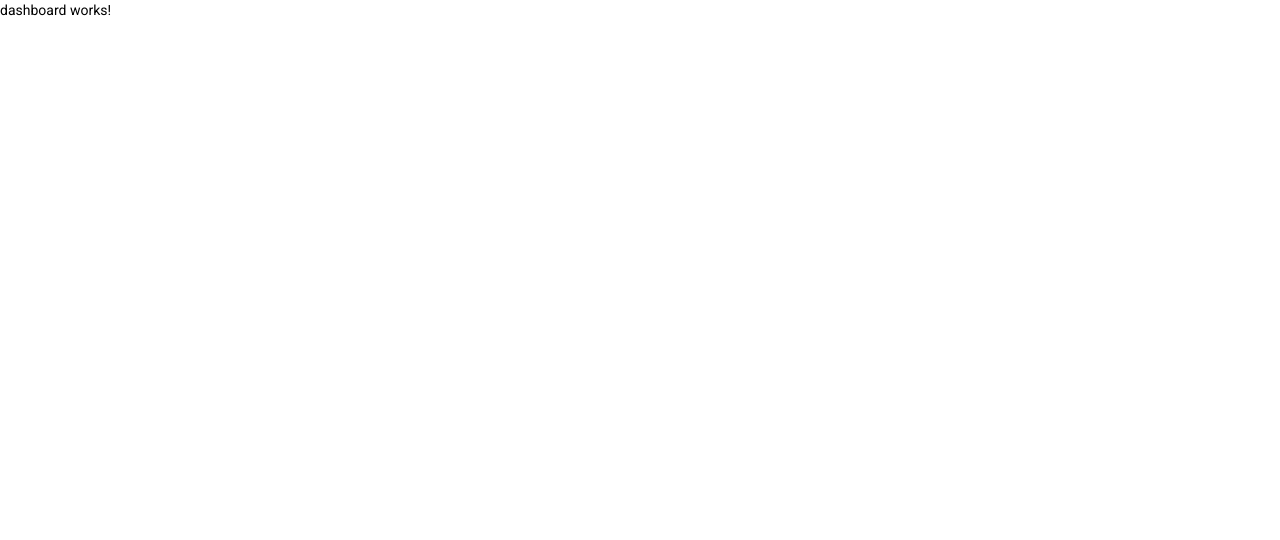
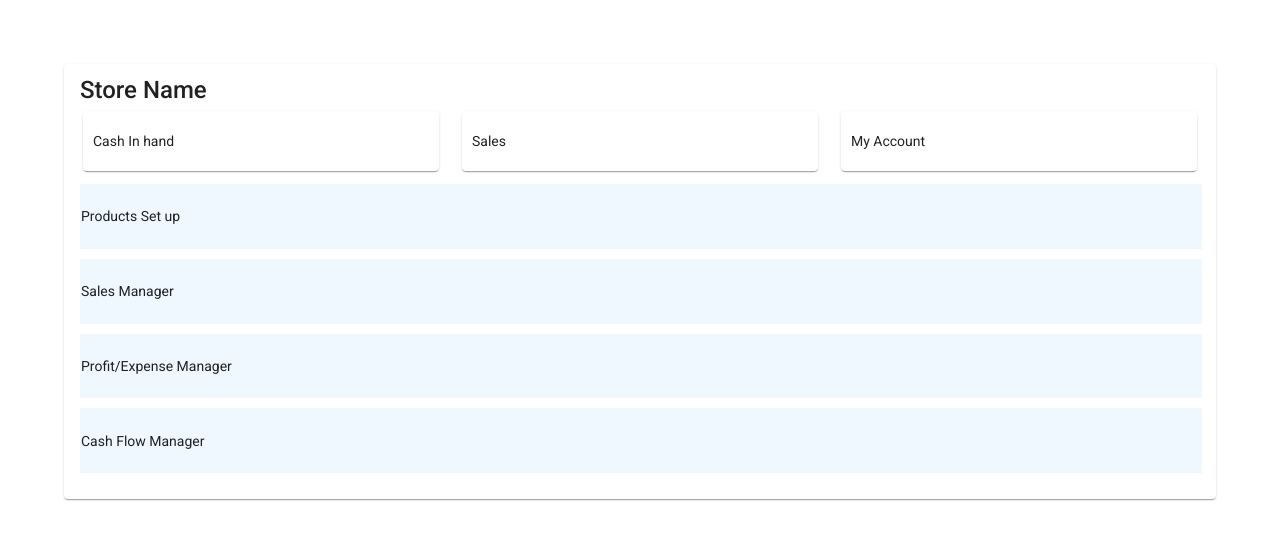
Before and after one commit to pchessah/accounting-application, an Angular app: page /dashboard in a window 1280 px wide. Shown: the top 540 px of the page. Built offline with nearby package versions, Linux system fonts and the light colour scheme.

Commit message:
Started Dashboard

```diff
--- a/src/app/storeowner/dashboard/dashboard.component.html
+++ b/src/app/storeowner/dashboard/dashboard.component.html
@@ -1 +1,17 @@
-<p>dashboard works!</p>
+<div>
+    <mat-card class="dashboard-card">
+        <mat-card-title>Store Name</mat-card-title>
+        <div class="info-cards-holder" fxLayout="row" fxLayoutAlign="space-between">
+            <mat-card class="info-cards">Cash In hand</mat-card>
+            <mat-card class="info-cards"> Sales</mat-card>
+            <mat-card class="info-cards">My Account</mat-card>
+        </div>
+
+        <div class="menu-items">
+            <div>Products Set up</div>
+            <div>Sales Manager</div>
+            <div>Profit/Expense Manager</div>
+            <div>Cash Flow Manager</div>
+        </div>
+    </mat-card>
+</div>
--- a/src/app/storeowner/dashboard/dashboard.component.scss
+++ b/src/app/storeowner/dashboard/dashboard.component.scss
@@ -0,0 +1,21 @@
+.dashboard-card{
+    margin: 5%;
+}
+
+.info-cards{
+    padding: 20px 10px;
+    width: 30%;
+    margin: 3px;
+}
+
+.info-cards-holder{
+    flex-direction: row;
+    flex-wrap: wrap !important;
+}
+
+.menu-items > div{
+    background-color: aliceblue;
+    padding: 2% 1px;
+    margin: 10px 0px;
+    width: 100%;
+}
```
